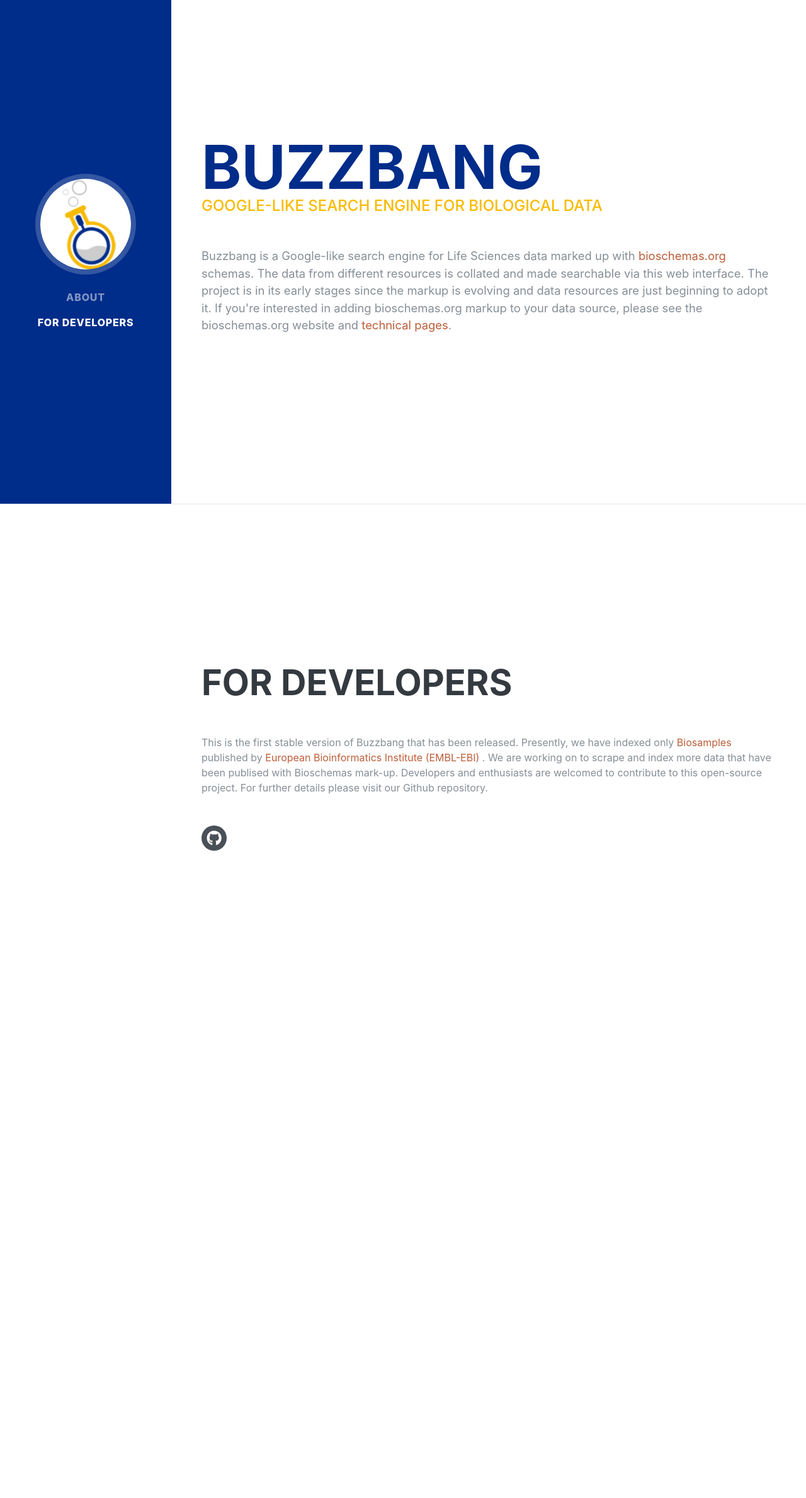
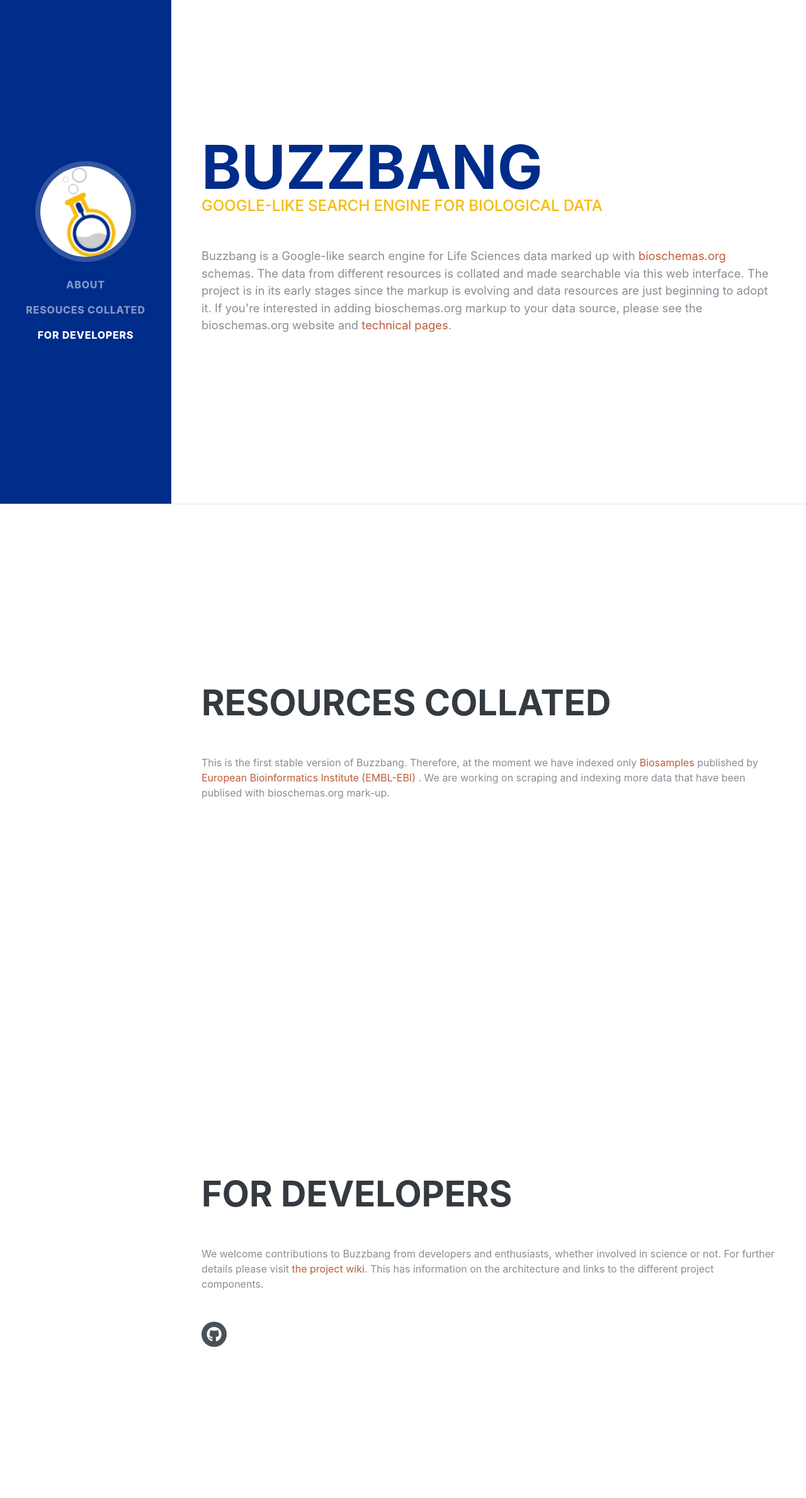
Before and after one commit to buzzbangorg/bsbang-frontend, a Flask app: page /about in a window 1280 px wide. Shown: the top 2379 px of the page at 63% size. Before the commit the page ends 1351 px from the top, so only its background shows below. Run offline with Flask 2, Linux system fonts and the light colour scheme; parts of the project's set-up code (start-up, migrations or seed data) failed here and were passed over; some libraries are stand-ins or nearby versions; some web fonts are replaced.

Commit message:
Split resources into their own section and edit developers section
I prefer links to the wiki since this then links to all the project components and information

```diff
--- a/templates/about.html
+++ b/templates/about.html
@@ -40,6 +40,9 @@
             <a class="nav-link js-scroll-trigger" href="#about">About</a>
           </li>
           <li class="nav-item">
+            <a class="nav-link js-scroll-trigger" href="#resources">Resouces collated</a>
+          </li>
+          <li class="nav-item">
             <a class="nav-link js-scroll-trigger" href="#developers">For developers</a>
           </li>
         </ul>
@@ -64,18 +67,27 @@
       </section>
       <hr class="m-0">
 
+      <section class="buzzbang-section p-3 p-lg-5 d-flex flex-column" id="resources">
+        <div class="my-auto">
+          <h2 class="mb-5">Resources collated</h2>
+          <p class="mb-5">
+            This is the first stable version of Buzzbang.
+            Therefore, at the moment we have indexed only <a href="https://www.ebi.ac.uk/biosamples/"> Biosamples </a> published by <a href="www.ebi.ac.uk"> European Bioinformatics Institute (EMBL-EBI) </a>.
+            We are working on scraping and indexing more data that have been publised with bioschemas.org mark-up.
+          </p>
+        </div>
+      </section>
+
       <section class="buzzbang-section p-3 p-lg-5 d-flex flex-column" id="developers">
         <div class="my-auto">
           <h2 class="mb-5">For Developers</h2>
           <p class="mb-5">
-            This is the first stable version of Buzzbang that has been released.
-            Presently, we have indexed only <a href="https://www.ebi.ac.uk/biosamples/"> Biosamples </a> published by <a href="www.ebi.ac.uk"> European Bioinformatics Institute (EMBL-EBI) </a>.
-            We are working on to scrape and index more data that have been publised with Bioschemas mark-up.
-            Developers and enthusiasts are welcomed to contribute to this open-source project.
-            For further details please visit our Github repository.
+            We welcome contributions to Buzzbang from developers and enthusiasts, whether involved in science or not.
+            For further details please visit <a href="https://github.com/buzzbangorg/buzzbang-doc/wiki">the project wiki</a>.
+            This has information on the architecture and links to the different project components.
           </p>
           <div class="social-icons">
-            <a href="https://github.com/buzzbangorg">
+            <a href="https://github.com/buzzbangorg/buzzbang-doc/wiki">
               <i class="fab fa-github"></i>
             </a>
           </div>
```
